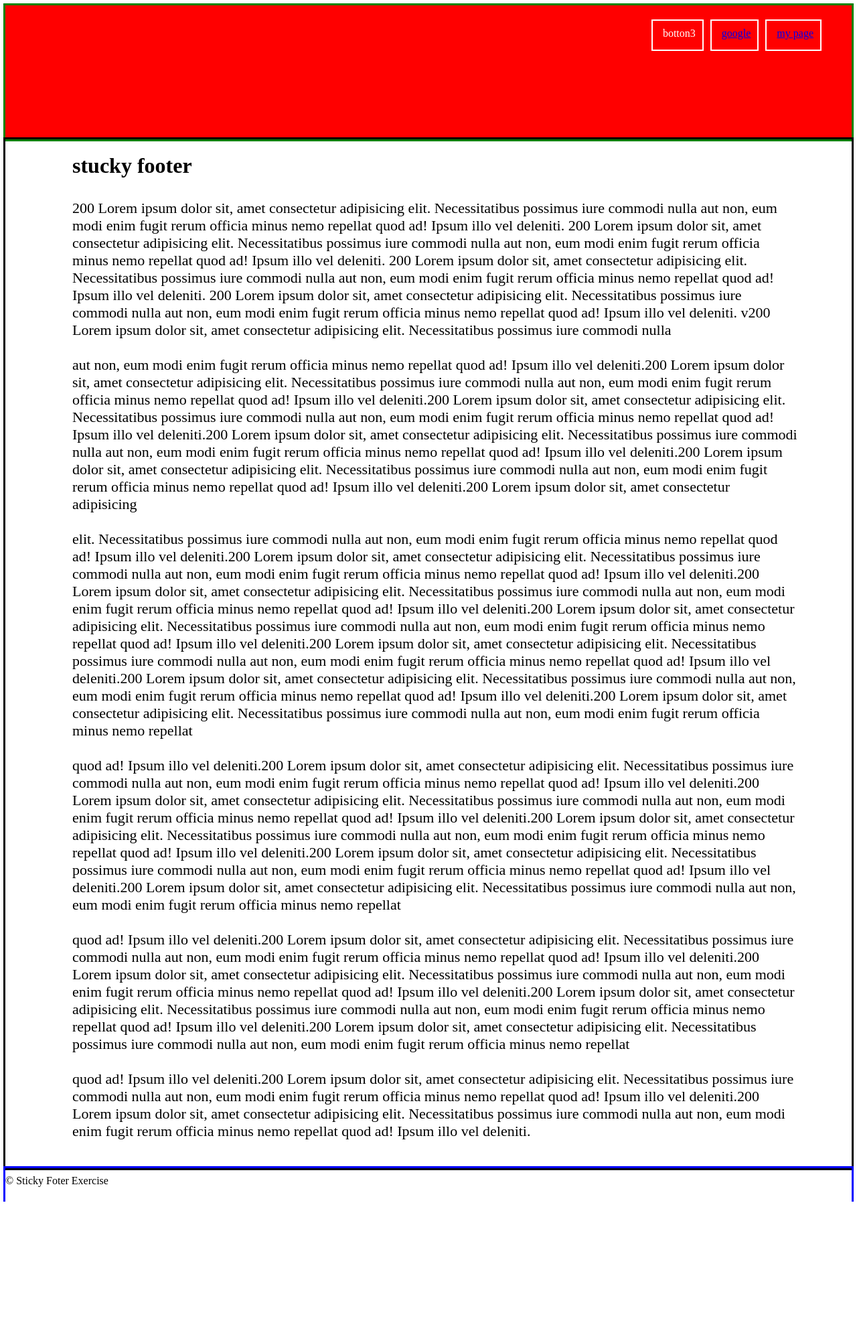
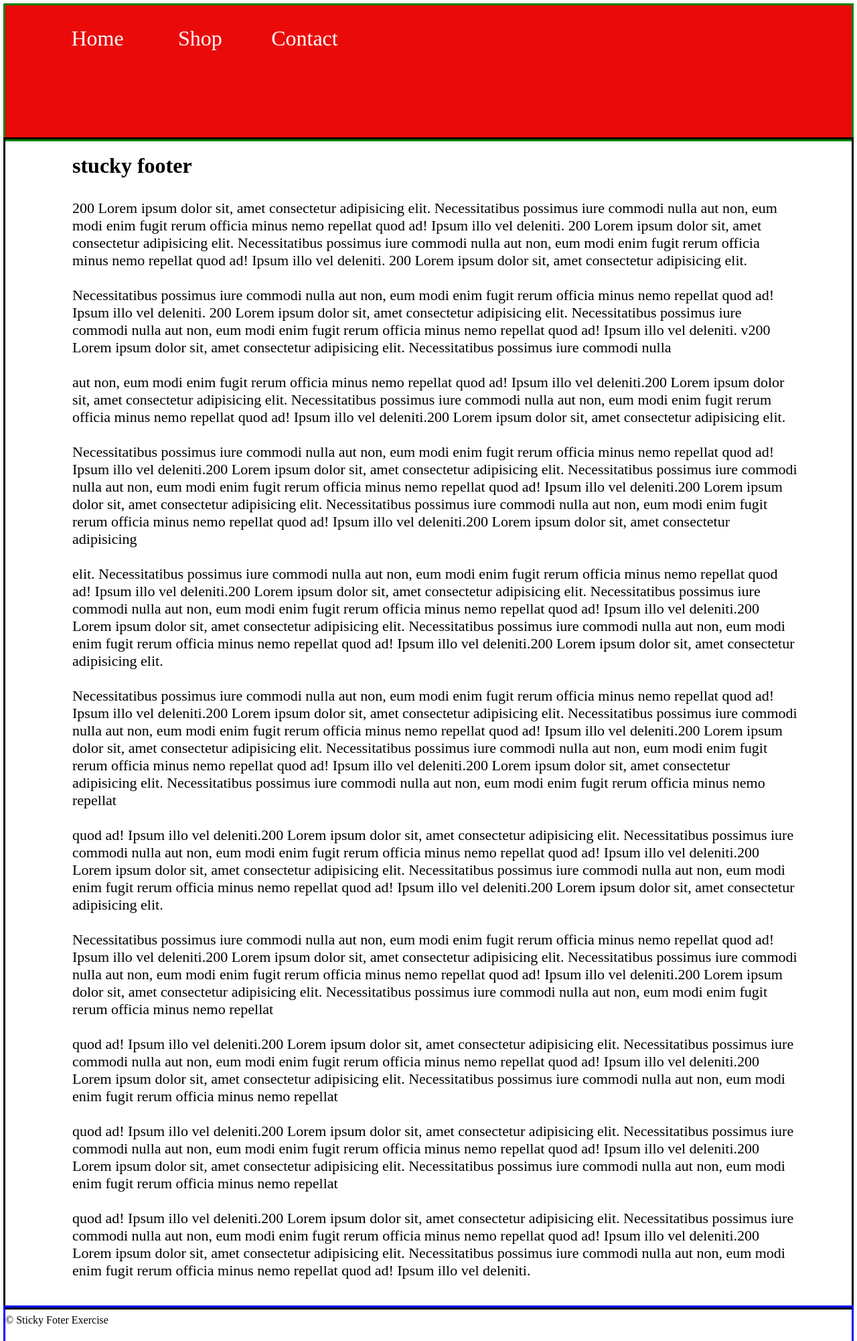
Before and after one commit to sharif-shayan/poco-sharif, a PHP site: page /exercise2.html in a window 1280 px wide. Shown: the whole page at 67% size. Before the commit the page ends 1794 px from the top, so only its background shows below. Run offline with PHP 8.4, Linux system fonts and the light colour scheme; some web fonts are replaced.

Commit message:
Icon and font added to Sticky footer file

```diff
--- a/week3/exercise2.css
+++ b/week3/exercise2.css
@@ -8,7 +8,7 @@ body {
 }
 nav {
   width: 100%;
-  background: red;
+  background: rgb(235, 10, 10);
   height: 200px;
   flex: 1 0 auto;
   outline: 3px solid green;
@@ -20,10 +20,15 @@ ul li {
   list-style: none;
   display: inline;
   padding: 10px 10px 15px 15px;
-  float: right;
-  border: 2px solid white;
+  float: left;
   margin: 5px;
+  font-size: 2rem;
   text-align: center;
+  color: white;
+  text-decoration: none;
+}
+ul li a{
+  text-decoration: none;
   color: white;
 }
 ul li:hover {
@@ -50,3 +55,34 @@ footer {
   outline: 3px solid blue;
   padding-top: 10px;
 }
+
+@font-face {
+  font-family: 'fontello';
+  src: url('./font/fontello.eot?1094262');
+  src: url('./font/fontello.eot?1094262#iefix') format('embedded-opentype'),
+       url('./font/fontello.woff?1094262') format('woff'),
+       url('./font/fontello.ttf?1094262') format('truetype'),
+       url('./font/fontello.svg?1094262#fontello') format('svg');
+  font-weight: normal;
+  font-style: normal;
+}
+
+
+.demo-icon
+{
+  font-family: "fontello";
+  font-style: normal;
+  font-weight: normal;
+  speak: none;
+
+  display: inline-block;
+  text-decoration: inherit;
+  width: 1em;
+  margin-right: .2em;
+  text-align: center;
+  color:black;
+
+  font-variant: normal;
+  text-transform: none;
+
+}
--- a/week3/exercise2.html
+++ b/week3/exercise2.html
@@ -5,16 +5,17 @@
     <meta charset="UTF-8">
     <meta name="viewport" content="width=device-width, initial-scale=1.0">
     <meta http-equiv="X-UA-Compatible" content="ie=edge">
-    <title>Document</title>
+    <title>Footer & Icon</title>
     <link rel="stylesheet" href="exercise2.css">
 </head>
 
 <body>
+
     <nav>
         <ul>
-            <li><a href="videocover.html">my page</a></li>
-            <li><a href="www.google.com">google</a></li>
-            <li>botton3</li>
+            <li><i class="demo-icon icon-home">&#xe800;</i><a href="videocover.html">Home</a></li>
+            <li><i class="demo-icon icon-basket">&#xe801;</i> <a href="../https://www.google.com">Shop</a></li>
+            <li><i class="demo-icon icon-phone">&#xe802;</i>Contact</li>
         </ul>
     </nav>
 
@@ -24,7 +25,8 @@
             non, eum modi enim fugit rerum officia minus nemo repellat quod ad! Ipsum illo vel deleniti.
             200 Lorem ipsum dolor sit, amet consectetur adipisicing elit. Necessitatibus possimus iure commodi nulla aut
             non, eum modi enim fugit rerum officia minus nemo repellat quod ad! Ipsum illo vel deleniti.
-            200 Lorem ipsum dolor sit, amet consectetur adipisicing elit. Necessitatibus possimus iure commodi nulla aut
+            200 Lorem ipsum dolor sit, amet consectetur adipisicing elit.<br><br>
+             Necessitatibus possimus iure commodi nulla aut
             non, eum modi enim fugit rerum officia minus nemo repellat quod ad! Ipsum illo vel deleniti.
             200 Lorem ipsum dolor sit, amet consectetur adipisicing elit. Necessitatibus possimus iure commodi nulla aut
             non, eum modi enim fugit rerum officia minus nemo repellat quod ad! Ipsum illo vel deleniti.
@@ -32,7 +34,8 @@
             aut non, eum modi enim fugit rerum officia minus nemo repellat quod ad! Ipsum illo vel deleniti.200 Lorem
             ipsum dolor sit, amet consectetur adipisicing elit. Necessitatibus possimus iure commodi nulla aut non, eum
             modi enim fugit rerum officia minus nemo repellat quod ad! Ipsum illo vel deleniti.200 Lorem ipsum dolor
-            sit, amet consectetur adipisicing elit. Necessitatibus possimus iure commodi nulla aut non, eum modi enim
+            sit, amet consectetur adipisicing elit.<br><br>
+             Necessitatibus possimus iure commodi nulla aut non, eum modi enim
             fugit rerum officia minus nemo repellat quod ad! Ipsum illo vel deleniti.200 Lorem ipsum dolor sit, amet
             consectetur adipisicing elit. Necessitatibus possimus iure commodi nulla aut non, eum modi enim fugit rerum
             officia minus nemo repellat quod ad! Ipsum illo vel deleniti.200 Lorem ipsum dolor sit, amet consectetur
@@ -43,7 +46,7 @@
             Necessitatibus possimus iure commodi nulla aut non, eum modi enim fugit rerum officia minus nemo repellat
             quod ad! Ipsum illo vel deleniti.200 Lorem ipsum dolor sit, amet consectetur adipisicing elit.
             Necessitatibus possimus iure commodi nulla aut non, eum modi enim fugit rerum officia minus nemo repellat
-            quod ad! Ipsum illo vel deleniti.200 Lorem ipsum dolor sit, amet consectetur adipisicing elit.
+            quod ad! Ipsum illo vel deleniti.200 Lorem ipsum dolor sit, amet consectetur adipisicing elit.<br><br>
             Necessitatibus possimus iure commodi nulla aut non, eum modi enim fugit rerum officia minus nemo repellat
             quod ad! Ipsum illo vel deleniti.200 Lorem ipsum dolor sit, amet consectetur adipisicing elit.
             Necessitatibus possimus iure commodi nulla aut non, eum modi enim fugit rerum officia minus nemo repellat
@@ -55,7 +58,7 @@
             Necessitatibus possimus iure commodi nulla aut non, eum modi enim fugit rerum officia minus nemo repellat
             quod ad! Ipsum illo vel deleniti.200 Lorem ipsum dolor sit, amet consectetur adipisicing elit.
             Necessitatibus possimus iure commodi nulla aut non, eum modi enim fugit rerum officia minus nemo repellat
-            quod ad! Ipsum illo vel deleniti.200 Lorem ipsum dolor sit, amet consectetur adipisicing elit.
+            quod ad! Ipsum illo vel deleniti.200 Lorem ipsum dolor sit, amet consectetur adipisicing elit.<br><br>
             Necessitatibus possimus iure commodi nulla aut non, eum modi enim fugit rerum officia minus nemo repellat
             quod ad! Ipsum illo vel deleniti.200 Lorem ipsum dolor sit, amet consectetur adipisicing elit.
             Necessitatibus possimus iure commodi nulla aut non, eum modi enim fugit rerum officia minus nemo repellat
@@ -64,7 +67,7 @@
             quod ad! Ipsum illo vel deleniti.200 Lorem ipsum dolor sit, amet consectetur adipisicing elit.
             Necessitatibus possimus iure commodi nulla aut non, eum modi enim fugit rerum officia minus nemo repellat
             quod ad! Ipsum illo vel deleniti.200 Lorem ipsum dolor sit, amet consectetur adipisicing elit.
-            Necessitatibus possimus iure commodi nulla aut non, eum modi enim fugit rerum officia minus nemo repellat
+            Necessitatibus possimus iure commodi nulla aut non, eum modi enim fugit rerum officia minus nemo repellat<br><br>
             quod ad! Ipsum illo vel deleniti.200 Lorem ipsum dolor sit, amet consectetur adipisicing elit.
             Necessitatibus possimus iure commodi nulla aut non, eum modi enim fugit rerum officia minus nemo repellat
             quod ad! Ipsum illo vel deleniti.200 Lorem ipsum dolor sit, amet consectetur adipisicing elit.
--- a/week3/videocover.html
+++ b/week3/videocover.html
@@ -9,7 +9,7 @@
 </head>
 <body>
     <header>
-        <video autoplay src="/videocover/Top_Highway.mp4"></video>
+        <video autoplay loop src="/videocover/Top_Highway.mp4"></video>
                <h1>the title of css grid layout</h1>
     </header>
     <nav>
```
Also changed, not shown: week3/grid.css (+29 -10 lines), week3/grid.html (+14 -6 lines), week3/videocover.css (+18 -22 lines).
